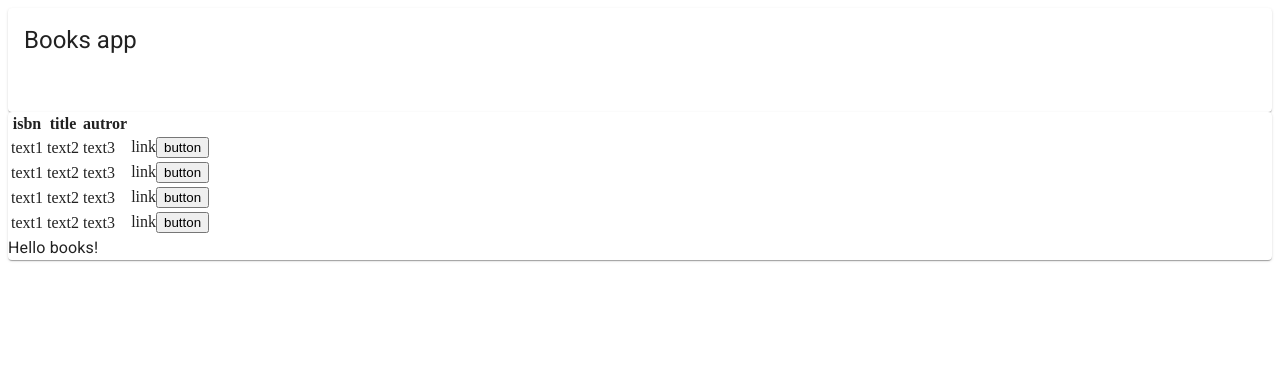
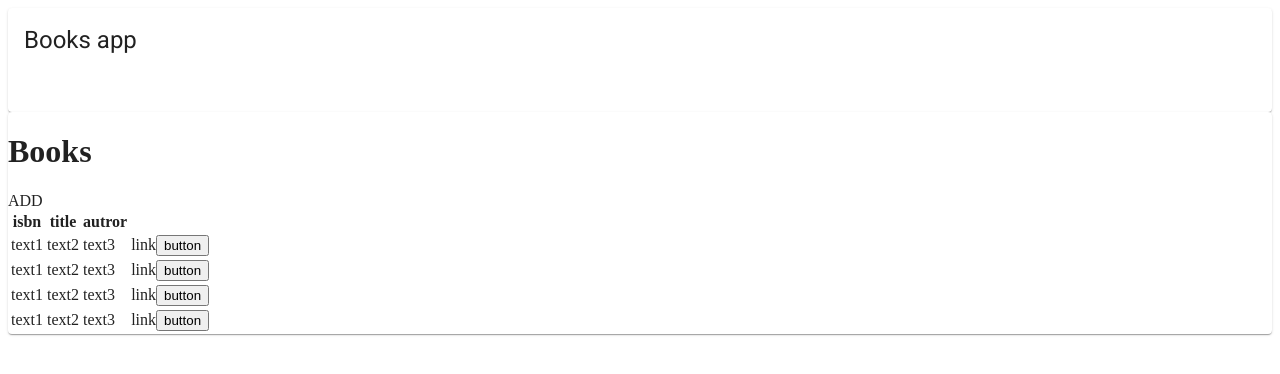
Before and after one commit to franiczio/books, a React (Create React App) app: page / in a window 1280 px wide. Shown: the top 374 px of the page. Built offline with nearby package versions, Linux system fonts and the light colour scheme.

Commit message:
booksTable refactor

```diff
--- a/src/App.js
+++ b/src/App.js
@@ -10,7 +10,6 @@ function App() {
       </Card>
       <Card>
         <BookTable></BookTable>
-        <Typography>Hello books!</Typography>
       </Card>
     </Fragment>
   );
--- a/src/Components/booksTable.jsx
+++ b/src/Components/booksTable.jsx
@@ -7,6 +7,10 @@ class BookTable extends Component {
   render() {
     return (
       <Fragment>
+        <div>
+          <h1>Books</h1>
+          <a>ADD</a>
+        </div>
         <table>
           <thead>
             <tr>
```
